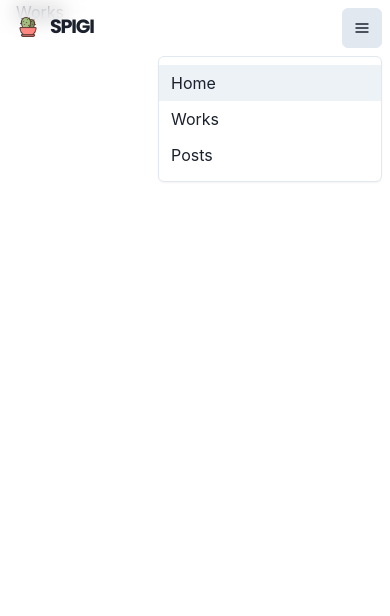
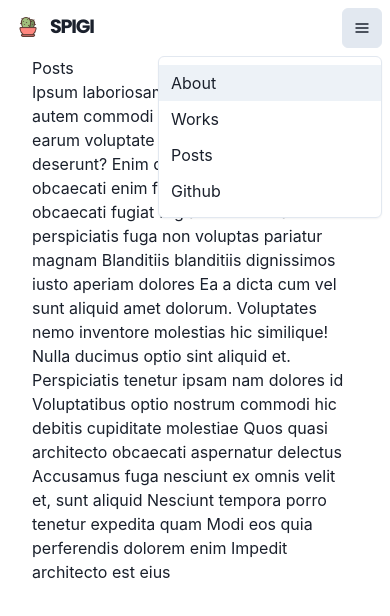
Before and after one commit to oliverTuesta/olivertuesta-homepage, a Next.js app: page /posts in a window 390 px wide. Both pictures are taken after a click on the button "Options". Shown: the top 616 px of the page. Built offline with nearby package versions, Linux system fonts and the light colour scheme.

Commit message:
feat: add hamburger menu to navbar

```diff
--- a/pages/components/navbar.jsx
+++ b/pages/components/navbar.jsx
@@ -44,7 +44,6 @@ const Navbar = (props) => {
             bg={useColorModeValue('#ffffff40', '#20202380')}
             style={{ backdropFilter: 'blur(10px)' }}
             zIndex={1}
-            {...props}
         >
             <Container
                 display="flex"
@@ -69,7 +68,7 @@ const Navbar = (props) => {
                     mt={{ base: 4, md: 0 }}
                 >
                     <LinkItem href="/" path={path}>
-                        Home
+                        About
                     </LinkItem>
                     <LinkItem href="/works" path={path}>
                         Works
@@ -89,15 +88,21 @@ const Navbar = (props) => {
                                 variant="outline"
                             />
                             <MenuList>
-                                <MenuItem as={NextLink} href="/">
-                                    Home
-                                </MenuItem>
-                                <MenuItem as={NextLink} href="/works">
-                                    Works
-                                </MenuItem>
-                                <MenuItem as={NextLink} href="/posts">
-                                    Posts
-                                </MenuItem>
+                                <Link as={NextLink} href="/" passHref>
+                                    <MenuItem>About</MenuItem>
+                                </Link>
+                                <Link as={NextLink} href="/works" passHref>
+                                    <MenuItem>Works</MenuItem>
+                                </Link>
+                                <Link as={NextLink} href="/posts" passHref>
+                                    <MenuItem>Posts</MenuItem>
+                                </Link>
+                                <Link
+                                    href="https://github.com/oliverTuesta"
+                                    passHref
+                                >
+                                    <MenuItem>Github</MenuItem>
+                                </Link>
                             </MenuList>
                         </Menu>
                     </Box>
--- a/pages/posts.js
+++ b/pages/posts.js
@@ -1,5 +1,26 @@
-const Posts = (props) => {
-    return <h1>Works</h1>;
+import { Container, Box } from '@chakra-ui/react';
+
+const Posts = () => {
+    return (
+        <Container maxW="container.md" pt={14}>
+            <h1>Posts</h1>
+            <p>
+                Ipsum laboriosam ipsam temporibus vero autem commodi molestiae?
+                Consequatur earum voluptate architecto doloremque deserunt? Enim
+                quisquam impedit obcaecati enim fuga? Eos quibusdam obcaecati
+                fugiat fugiat et Molestiae perspiciatis fuga non voluptas
+                pariatur magnam Blanditiis blanditiis dignissimos iusto aperiam
+                dolores Ea a dicta cum vel sunt aliquid amet dolorum. Voluptates
+                nemo inventore molestias hic similique! Nulla ducimus optio sint
+                aliquid et. Perspiciatis tenetur ipsam nam dolores id
+                Voluptatibus optio nostrum commodi hic debitis cupiditate
+                molestiae Quos quasi architecto obcaecati aspernatur delectus
+                Accusamus fuga nesciunt ex omnis velit et, sunt aliquid Nesciunt
+                tempora porro tenetur expedita quam Modi eos quia perferendis
+                dolorem enim Impedit architecto est eius
+            </p>
+        </Container>
+    );
 };
 
 export default Posts;
```
Also changed, not shown: pages/works.js (+23 -2 lines).
